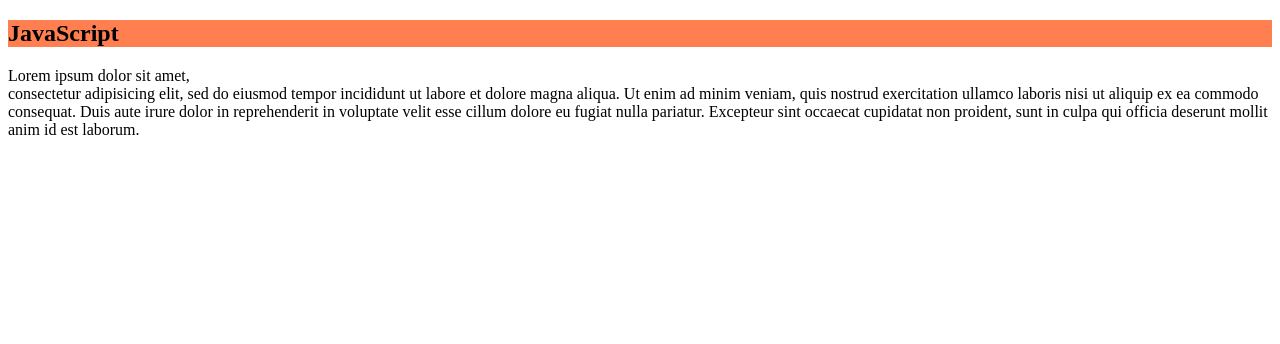
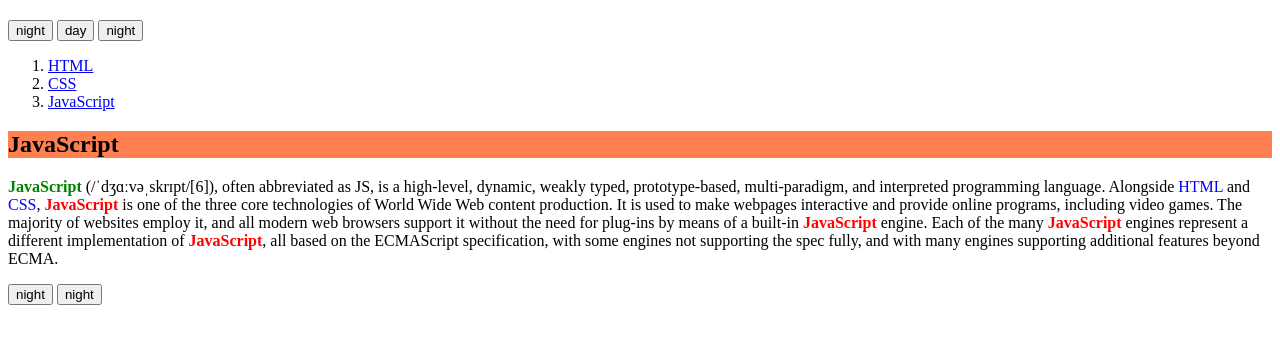
Before and after one commit to kokihoon/JS_BasicStudy, a plain HTML site: page ex3.html in a window 1280 px wide. Shown: the part 60-404 px from the top of the page. Drawn offline with Linux system fonts and the light colour scheme.

Commit message:
리팩토링 과정

```diff
--- a/ex3.html
+++ b/ex3.html
@@ -3,14 +3,60 @@
   <head>
     <meta charset="utf-8">
     <title></title>
+    <link rel="stylesheet" href="style.css">
   </head>
   <body>
     <h1><a href="index.html">WEB</a></h1>
+    <input type="button" value="night" onclick="
+    document.querySelector('body').style.backgroundColor='black';
+        document.querySelector('body').style.color='white';
+    ">
+    <input type="button" value="day" onclick="
+    document.querySelector('body').style.backgroundColor='white';
+        document.querySelector('body').style.color='black';
+    ">
+    <input id="night_day"type="button" value="night" onclick="
+      var target = document.querySelector('body');
+      if (this.value==='night'){
+        target.style.backgroundColor='black';
+        target.style.color='white';
+        this.value='day';
+      } else{
+        target.style.backgroundColor='white';
+        target.style.color='black';
+        this.value='night';
+      }
+    ">
+    <ol>
+      <li><a href="1.html">HTML</a></li>
+      <li><a href="2.html">CSS</a></li>
+      <li><a href="3.html">JavaScript</a></li>
+    </ol>
     <h2 style="background-color: coral;color:powerblue">JavaScript</h2>
     <p>
-      <div class="">
-        Lorem ipsum dolor sit amet,
-      </div>consectetur adipisicing elit, sed do eiusmod tempor incididunt ut labore et dolore magna aliqua. Ut enim ad minim veniam, quis nostrud exercitation ullamco laboris nisi ut aliquip ex ea commodo consequat. Duis aute irure dolor in reprehenderit in voluptate velit esse cillum dolore eu fugiat nulla pariatur. Excepteur sint occaecat cupidatat non proident, sunt in culpa qui officia deserunt mollit anim id est laborum.
-    </p>
+      <span id="first" class="js">JavaScript</span> (/ˈdʒɑːvəˌskrɪpt/[6]), often abbreviated as JS, is a high-level, dynamic, weakly typed, prototype-based, multi-paradigm, and interpreted programming language. Alongside <span>HTML</span> and <span>CSS</span>, <span class="js">JavaScript</span> is one of the three core technologies of World Wide Web content production. It is used to make webpages interactive and provide online programs, including video games. The majority of websites employ it, and all modern web browsers support it without the need for plug-ins by means of a built-in <span class="js">JavaScript</span> engine. Each of the many <span class="js">JavaScript</span> engines represent a different implementation of <span class="js">JavaScript</span>, all based on the ECMAScript specification, with some engines not supporting the spec fully, and with many engines supporting additional features beyond ECMA.
+  </p>
+  <input type="button" value="night" onclick="
+    if (this.value==='night'){
+      document.querySelector('body').style.backgroundColor='black';
+      document.querySelector('body').style.color='white';
+      this.value='day';
+    } else{
+      document.querySelector('body').style.backgroundColor='white';
+      document.querySelector('body').style.color='black';
+      this.value='night';
+    }
+  ">
+  <input type="button" value="night" onclick="
+    if (this.value==='night'){
+      document.querySelector('body').style.backgroundColor='black';
+      document.querySelector('body').style.color='white';
+      this.value='day';
+    } else{
+      document.querySelector('body').style.backgroundColor='white';
+      document.querySelector('body').style.color='black';
+      this.value='night';
+    }
+  ">
   </body>
 </html>
--- /dev/null
+++ b/style.css
@@ -0,0 +1,10 @@
+.js{
+  font-weight: bold;
+  color:red;
+}
+#first{
+  color:green;
+}
+span{
+  color:blue;
+}
```
Also changed, not shown: ex4.html (added, +24 -0 lines), ex5.html (added, +41 -0 lines).
